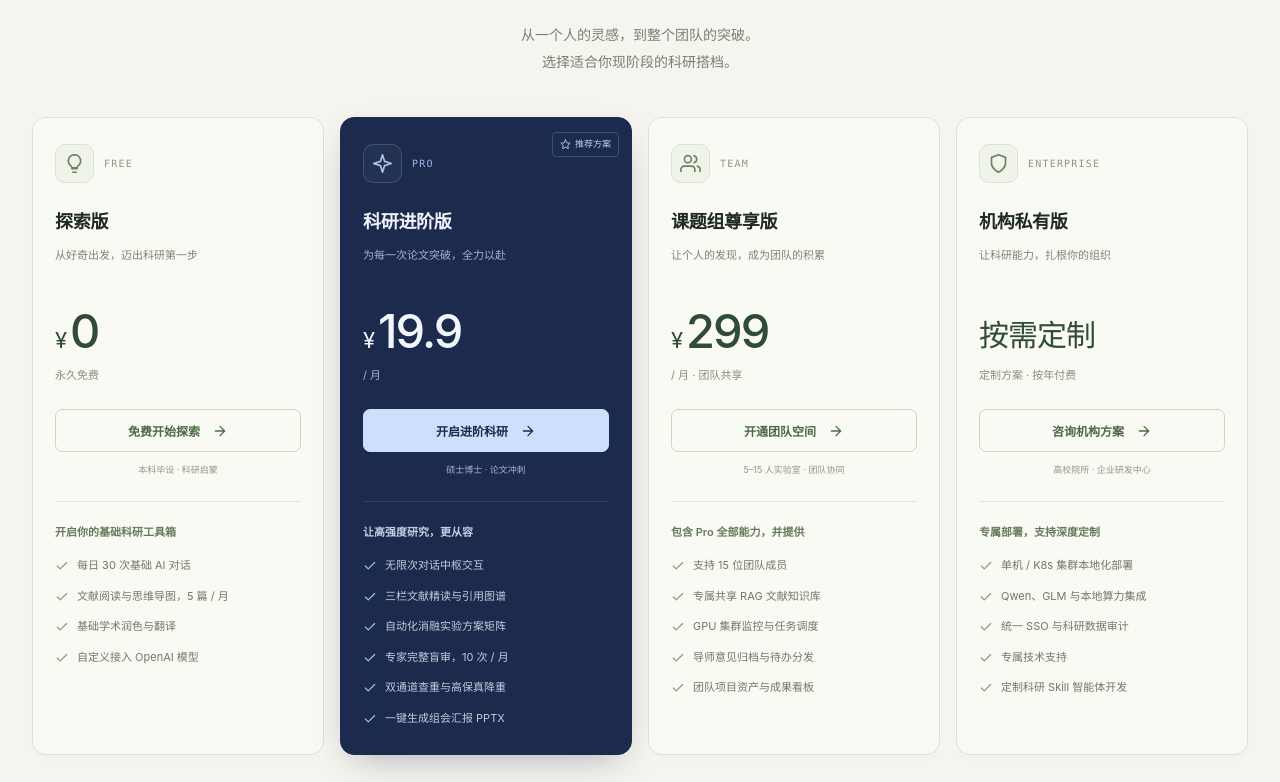
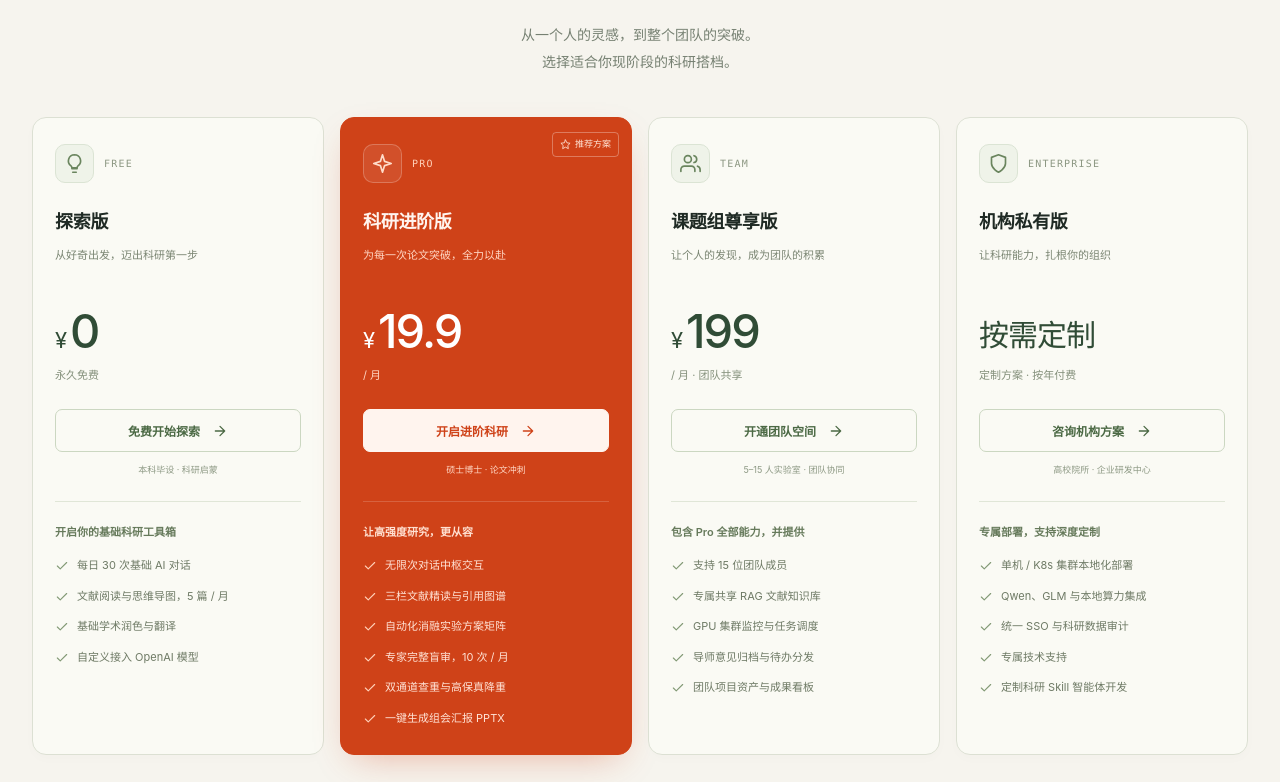
Before and after one commit to wyxpro/ScienceX, a React (Vite) app in the folder frontend/: page / in a window 1280 px wide. Shown: the part 4594-5376 px from the top of the page. Built offline with nearby package versions, Linux system fonts and the light colour scheme; no server answers.

Commit message:
style: 科研进阶版卡片改为橙红色配色并将课题组尊享版价格调整为199元

```diff
--- a/frontend/src/pages/landing/LandingPricing.tsx
+++ b/frontend/src/pages/landing/LandingPricing.tsx
@@ -5,7 +5,7 @@ import Icon from '../../components/Icon';
 const PLANS = [
   { id: 'free', name: '探索版', english: 'FREE', icon: 'bulb', description: '从好奇出发，迈出科研第一步', price: '0', period: '永久免费', audience: '本科毕设 · 科研启蒙', action: '免费开始探索', summary: '开启你的基础科研工具箱', features: ['每日 30 次基础 AI 对话', '文献阅读与思维导图，5 篇 / 月', '基础学术润色与翻译', '自定义接入 OpenAI 模型'] },
   { id: 'pro', name: '科研进阶版', english: 'PRO', icon: 'spark', description: '为每一次论文突破，全力以赴', price: '19.9', period: '/ 月', audience: '硕士博士 · 论文冲刺', action: '开启进阶科研', summary: '让高强度研究，更从容', features: ['无限次对话中枢交互', '三栏文献精读与引用图谱', '自动化消融实验方案矩阵', '专家完整盲审，10 次 / 月', '双通道查重与高保真降重', '一键生成组会汇报 PPTX'] },
-  { id: 'team', name: '课题组尊享版', english: 'TEAM', icon: 'users', description: '让个人的发现，成为团队的积累', price: '299', period: '/ 月 · 团队共享', audience: '5–15 人实验室 · 团队协同', action: '开通团队空间', summary: '包含 Pro 全部能力，并提供', features: ['支持 15 位团队成员', '专属共享 RAG 文献知识库', 'GPU 集群监控与任务调度', '导师意见归档与待办分发', '团队项目资产与成果看板'] },
+  { id: 'team', name: '课题组尊享版', english: 'TEAM', icon: 'users', description: '让个人的发现，成为团队的积累', price: '199', period: '/ 月 · 团队共享', audience: '5–15 人实验室 · 团队协同', action: '开通团队空间', summary: '包含 Pro 全部能力，并提供', features: ['支持 15 位团队成员', '专属共享 RAG 文献知识库', 'GPU 集群监控与任务调度', '导师意见归档与待办分发', '团队项目资产与成果看板'] },
   { id: 'enterprise', name: '机构私有版', english: 'ENTERPRISE', icon: 'shield', description: '让科研能力，扎根你的组织', price: '按需定制', period: '定制方案 · 按年付费', audience: '高校院所 · 企业研发中心', action: '咨询机构方案', summary: '专属部署，支持深度定制', features: ['单机 / K8s 集群本地化部署', 'Qwen、GLM 与本地算力集成', '统一 SSO 与科研数据审计', '专属技术支持', '定制科研 Skill 智能体开发'] },
 ];
 
--- a/frontend/src/styles/landing.css
+++ b/frontend/src/styles/landing.css
@@ -367,18 +367,18 @@
 .pricing-features ul { display: flex; flex-direction: column; gap: 13px; padding: 0; margin: 0; list-style: none; }
 .pricing-features li { display: flex; align-items: flex-start; gap: 8px; font-size: 11px; line-height: 1.6; color: #6e7a65; }
 .pricing-features li svg { flex: none; margin-top: 2px; color: #829975; }
-.pricing-card.popular { background: #1b2a4d; border-color: #1b2a4d; box-shadow: 0 13px 35px -14px #1b2a4d66; color: #eef2fa; }
-.popular .pricing-icon { background: #ffffff0a; border-color: #ffffff25; color: #a9c4f0; }
-.popular .pricing-tier { color: #9db8e8; }
-.pricing-popular-tag { position: absolute; right: 12px; top: 14px; display: flex; align-items: center; gap: 4px; padding: 4px 7px; border: 1px solid #9db8e840; border-radius: 4px; font-size: 9px; color: #bcd2f5; }
-.popular .pricing-price { color: #f2f6fd; }
-.popular .pricing-description, .popular .pricing-period, .popular .pricing-audience { color: #a6b3cc; }
-.popular .pricing-features { border-color: #ffffff1c; }
-.popular .pricing-features > p { color: #c3d0e6; }
-.popular .pricing-features li { color: #c0cddf; }
-.popular .pricing-features li svg { color: #a9c4f0; }
-.popular .pricing-action { background: #cddffa; border-color: #cddffa; color: #1b2a4d; }
-.popular .pricing-action:hover { background: #e0ebfc; }
+.pricing-card.popular { background: #cf4218; border-color: #cf4218; box-shadow: 0 13px 35px -14px #cf421866; color: #fff4ee; }
+.popular .pricing-icon { background: #ffffff14; border-color: #ffffff3a; color: #ffdcc9; }
+.popular .pricing-tier { color: #ffd0b8; }
+.pricing-popular-tag { position: absolute; right: 12px; top: 14px; display: flex; align-items: center; gap: 4px; padding: 4px 7px; border: 1px solid #ffffff4d; border-radius: 4px; font-size: 9px; color: #ffe3d4; }
+.popular .pricing-price { color: #ffffff; }
+.popular .pricing-description, .popular .pricing-period, .popular .pricing-audience { color: #ffd6c3; }
+.popular .pricing-features { border-color: #ffffff2b; }
+.popular .pricing-features > p { color: #ffe0d1; }
+.popular .pricing-features li { color: #ffe3d6; }
+.popular .pricing-features li svg { color: #ffd0b8; }
+.popular .pricing-action { background: #fff4ee; border-color: #fff4ee; color: #cf4218; }
+.popular .pricing-action:hover { background: #ffffff; }
 .pricing-assurance { display: flex; align-items: center; justify-content: center; gap: 28px; margin-top: 28px; }
 .pricing-assurance > span { display: flex; align-items: center; gap: 7px; color: #85917d; font-size: 11px; }
 
```
Also changed, not shown: 1 other file (tests, documents, lock files or other folders).
